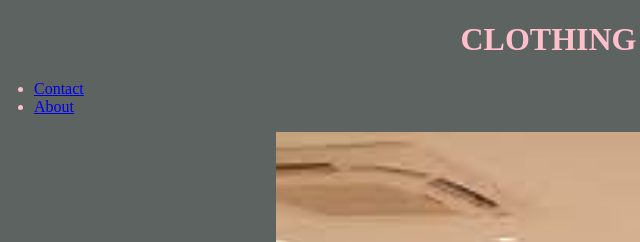
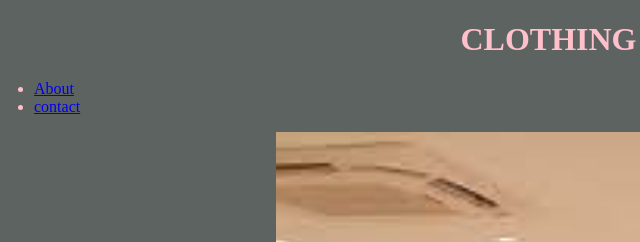
Before and after one commit to fatimaaahraf/styling, a plain HTML site: page index.html in a window 1280 px wide. Shown: the top 242 px of the page, 14-654 px from the left. Drawn offline with Linux system fonts and the light colour scheme.

Commit message:
change code

```diff
--- a/index.html
+++ b/index.html
@@ -13,8 +13,8 @@
     <h1 background-width="5" class="corner">CLOTHING WEBSITE</h1>
     </center>
     <ul class="corner">
-        <li><a href="./contact.html">Contact</a></li>
         <li><a href="./about.html">About</a></li>
+        <li><a href="./contact.html">contact</a></li>
     </ul>
     <center>
     <img class="corner" src="img.jpg" width="700" height="700">
```
